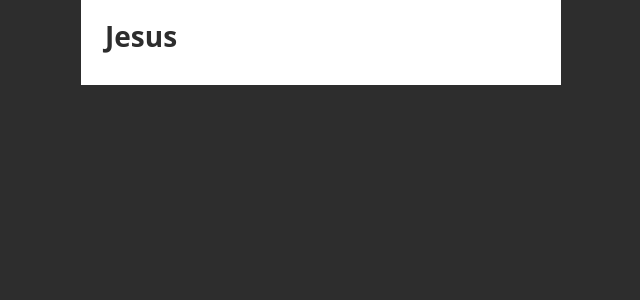
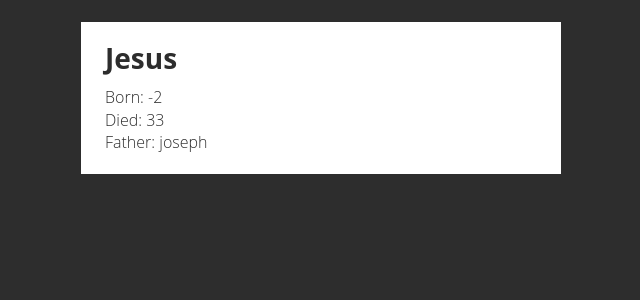
Before and after one commit to schoenwaldnils/timeline, a Jekyll site: the page built from _persons/jesus.md, in a window 1280 px wide. Shown: the top 300 px of the page, without its empty margins (319-959 px from the left). Built offline with Jekyll 4.4.1, drawn with Linux system fonts in a browser that asks for light colours.

Commit message:
Add header, fix overflow

```diff
--- a/_includes/Header.html
+++ b/_includes/Header.html
@@ -1,4 +1,5 @@
 <header class="Header">
-  <div class="Header-content u-maxWidth">
+  <div class="Header-content">
+    <a class="Header-title" href="/">Timeline</a>
   </div>
 </header>
--- a/_layouts/person.html
+++ b/_layouts/person.html
@@ -3,8 +3,28 @@ layout: boxed
 ---
 <div class="Person u-richText">
   <h1>{{page.name}}</h1>
+  <p>Born: {{ page.birthyear }}</p>
+  {% if page.deathyear %}
+    <p>Died: {{ page.deathyear }}</p>
+  {% endif %}
+  {% if page.father %}
+    {% assign fatherInCollection = site.persons | where:"slug", page.father | first %}
+    {% if fatherInCollection %}
+      <p>Father: <a href="/person/{{ fatherInCollection.slug }}">{{ fatherInCollection.name }}</a></p>
+    {% else %}
+      <p>Father: {{ page.father }}</p>
+    {% endif %}
+  {% endif %}
+  {% if page.mother %}
+    {% assign motherInCollection = site.persons | where:"slug", page.mother | first %}
+    {% if motherInCollection %}
+      <p>Mother: <a href="/person/{{ motherInCollection.slug }}">{{ motherInCollection.name }}</a></p>
+    {% else %}
+      <p>Mother: {{ page.mother }}</p>
+    {% endif %}
+  {% endif %}
   {% if page.childs %}
-    <h3>Childs</h3>
+    <p>Childs</p>
     <ul>
       {% for child in page.childs %}
         {% assign childInCollection = site.persons | where:"slug", child | first %}
--- a/src/components/Event/Event.css
+++ b/src/components/Event/Event.css
@@ -4,7 +4,7 @@
   position: absolute;
   top: 0;
   display: block;
-  height: 100vh;
+  height: 100%;
   width: 1px;
   font-family: monospace;
   line-height: 1.5em;
--- a/src/css/theme-map.css
+++ b/src/css/theme-map.css
@@ -31,4 +31,6 @@
    * Components
    */
 
+  --Header-color: var(--text-color);
+  --Header-background: #fff;
 }
```
Also changed, not shown: src/components/Content/Content.css (added, +8 -0 lines), src/components/Header/Header.css (added, +23 -0 lines).
